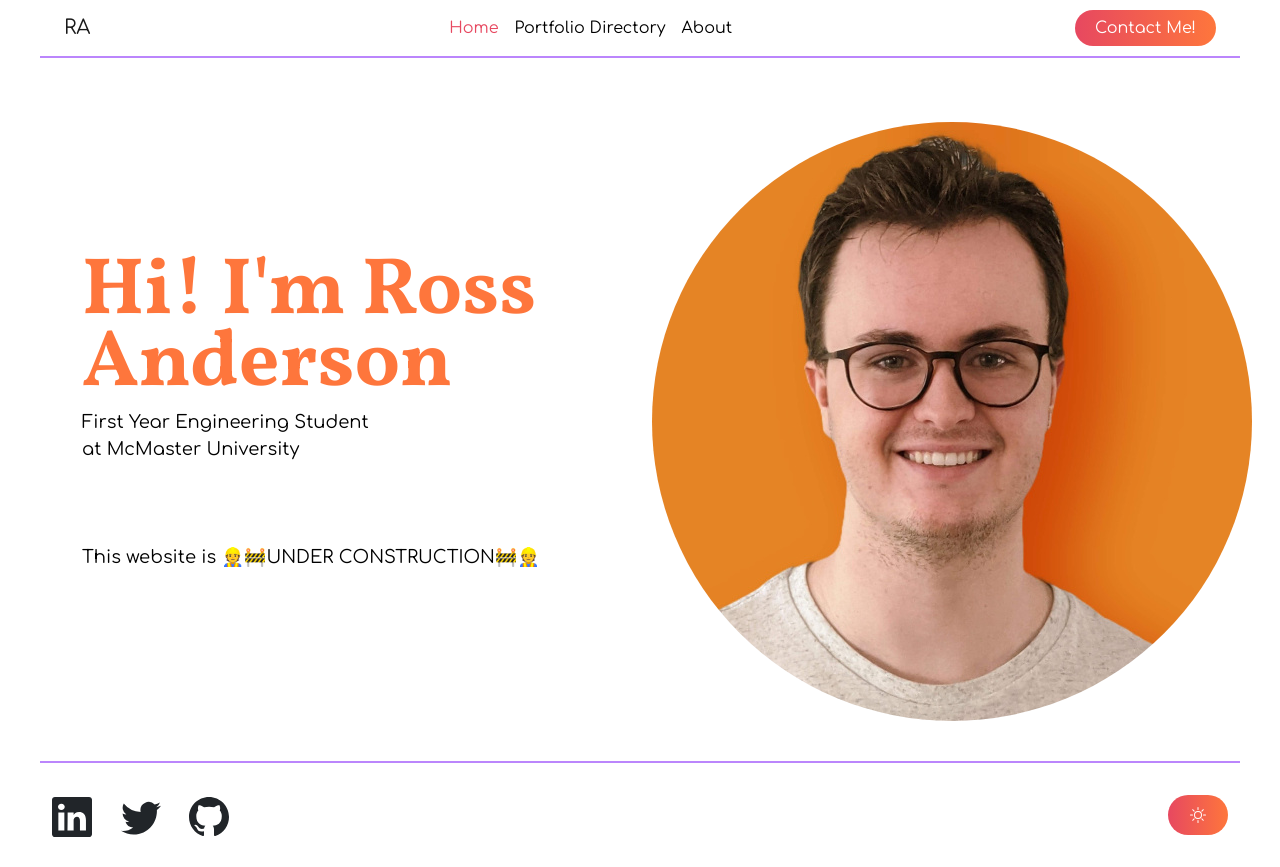
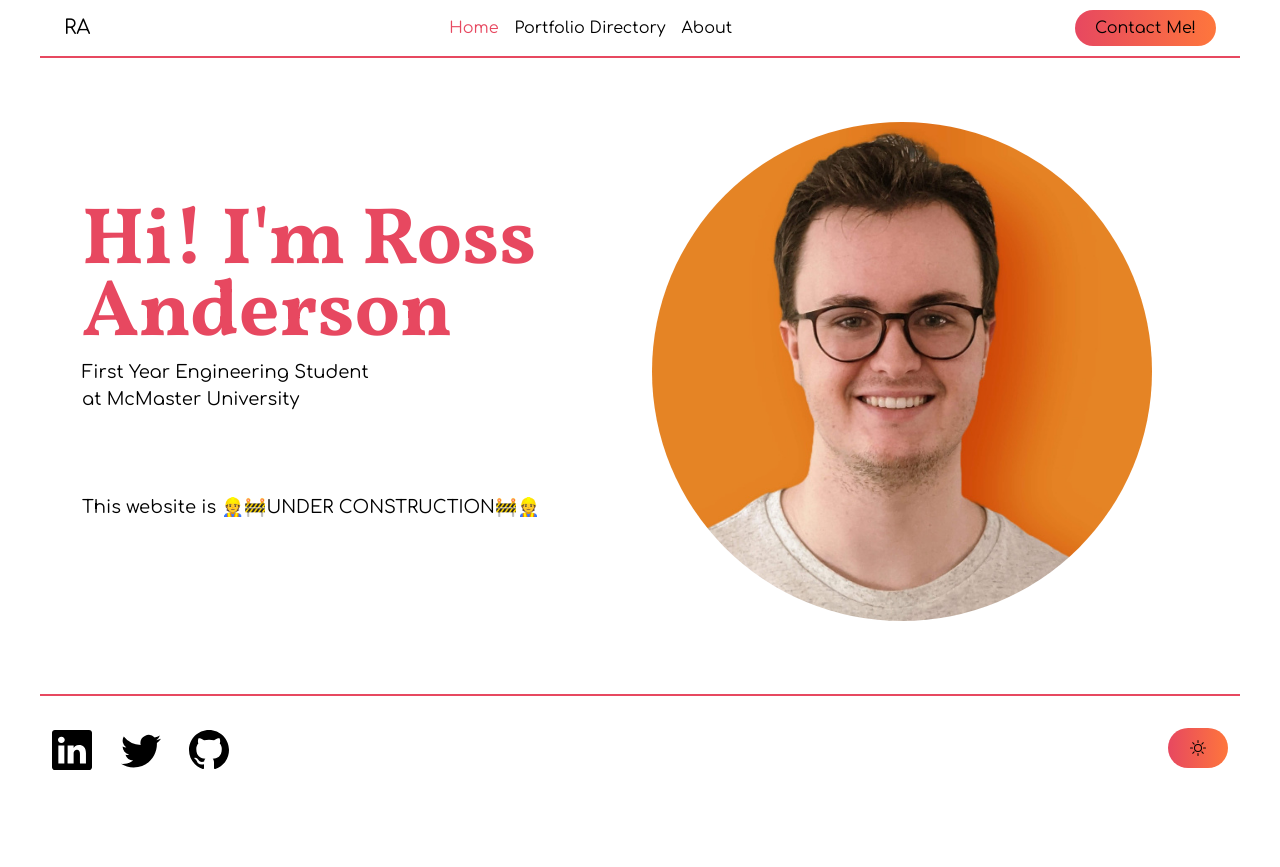
Before and after one commit to Muffinlord45/portfilioWebsite, a plain HTML site: page index.html in a window 1280 px wide. After the commit the page ends 800 px from the top, so only its background shows below. Drawn offline with nearby package versions, Linux system fonts and the light colour scheme; a web font is replaced by a local one.

Commit message:
fixed header lines

```diff
--- a/assets/css/styles.css
+++ b/assets/css/styles.css
@@ -12,7 +12,7 @@ body {
   --tertiary-color: var(--color5);
   --background-color: white;
   --text-color: black;
-  --button-text-color: var(--background-color);
+  --button-text-color: var(--text-color);
   --transition-delay: 0.2s;
   font-family: 'Comfortaa';
   height: 100vh;
@@ -24,37 +24,36 @@ body {
 body.dark {
   --primary-color: var(--color1);
   --secondary-color: var(--color2);
-  --button-text-color: white;
+  /*--button-text-color: black;*/
   --text-color: white;
   --background-color: #333;
 }
 
 h1 {
   font-family: 'Vollkorn SC';
-  overflow: hidden;
+  position: relative;
   text-align: center;
   color: var(--primary-color);
   align-items: start;
+  margin: 0.7em auto;
+  width: 100%;
+  overflow: hidden;
 }
 
 h1:before, h1:after {
-  background-color: var(--color1);
   content: "";
   display: inline-block;
-  height: 1px;
-  position: relative;
+  width: 50%;
+  margin: 0 .5em 0 -55%;
   vertical-align: middle;
-  width: 50%;
-}
-
-h1:before {
-  right: 0.5em;
-  margin-left: -50%;
+  border-bottom: 2px solid;
 }
 
 h1:after {
-  left: 0.5em;
-  margin-right: -50%;
+  margin: 0 -55% 0 .5em;
+}
+
+h1:before, h1:after content: ""; display: inline-block; width: 50%; margin: 0 .5em 0 -55%; vertical-align: middle; border-bottom: 1px solid; h1:after margin: 0 -55% 0 .5em; {
 }
 
 h2 {
@@ -80,9 +79,6 @@ h2 {
   box-shadow: var(--bs-btn-box-shadow-rgb)!important;
 }
 
-.theme-toggle-button {
-}
-
 main {
   padding: 1rem;
   flex-grow: 1;
@@ -91,7 +87,13 @@ main {
 .border-bottom {
   border-width: 2px!important;
   border-bottom-style: solid;
-  border-color: var(--color1)!important;
+  border-color: var(--primary-color)!important;
+}
+
+.border-top {
+  border-width: 2px!important;
+  border-top-style: solid;
+  border-color: var(--primary-color)!important;
 }
 
 .nav-link.active {
@@ -143,3 +145,7 @@ main {
 .img-wrapper-car:hover .img-text {
   opacity: 1;
 }
+
+svg.socialMediaIcon {
+  color: var(--text-color);
+}
--- a/assets/js/themeScript.js
+++ b/assets/js/themeScript.js
@@ -6,4 +6,5 @@ document.querySelector('.theme-toggle-button').addEventListener('click', () => {
 
     document.getElementById("meDark").classList.toggle('visually-hidden')
     document.getElementById("meLight").classList.toggle('visually-hidden')
+
 })
--- a/index.html
+++ b/index.html
@@ -18,7 +18,7 @@
 
 <body class="d-flex flex-column flex-grow-1">
     <nav class="navbar navbar-light navbar-expand-md border-bottom" style="margin-right: 40px;margin-left: 40px;padding-right: 12px;padding-left: 12px;padding-top: 08px;">
-        <div class="container-fluid"><a class="navbar-brand" href="#">RA</a><button data-bs-toggle="collapse" class="navbar-toggler" data-bs-target="#navcol-1"><span class="visually-hidden">Toggle navigation</span><span class="navbar-toggler-icon"></span></button>
+        <div class="container-fluid"><a class="navbar-brand" href="#" style="color: var(--text-color);">RA</a><button data-bs-toggle="collapse" class="navbar-toggler" data-bs-target="#navcol-1"><span class="visually-hidden">Toggle navigation</span><span class="navbar-toggler-icon"></span></button>
             <div class="collapse navbar-collapse d-flex flex-row m-auto" id="navcol-1">
                 <ul class="navbar-nav mx-auto">
                     <li class="nav-item"><a class="nav-link active" href="/">Home</a></li>
@@ -32,25 +32,25 @@
         <div class="container pt-4">
             <div class="row">
                 <div class="col-md-6 d-xl-flex flex-column justify-content-center align-items-start">
-                    <p class="d-xl-flex" style="font-size: 80px;font-family: Vollkorn, serif;font-weight: bold;line-height: 90%;margin-bottom: 8px;color: var(--color4);">Hi! I'm Ross<br>Anderson</p>
+                    <p class="d-xl-flex" style="font-size: 80px;font-family: Vollkorn, serif;font-weight: bold;line-height: 90%;margin-bottom: 8px;color: var(--primary-color);">Hi! I'm Ross<br>Anderson</p>
                     <p style="font-size: 18px;">First Year Engineering Student<br>at McMaster University<br><br><br><br>This website is&nbsp;👷🚧UNDER CONSTRUCTION🚧👷<br></p>
                 </div>
                 <div class="col-md-6">
-                    <div class="img-wrapper"><img id="meDark" class="visually-hidden" src="assets/img/me3.jpg" style="border-radius: 50%;width: 600px;"></div>
-                    <div class="img-wrapper"><img id="meLight" src="assets/img/me4.jpg" style="width: 600px;border-radius: 50%;"></div>
+                    <div class="img-wrapper"><img id="meDark" class="visually-hidden" src="assets/img/me3.jpg" style="border-radius: 50%;width: 500px;"></div>
+                    <div class="img-wrapper"><img id="meLight" src="assets/img/me4.jpg" style="width: 500px;border-radius: 50%;"></div>
                 </div>
             </div>
         </div>
     </main>
-    <footer class="text-center d-flex d-xxl-flex flex-row align-items-center align-items-xxl-center" style="margin-right: 40px;margin-left: 40px;padding-top: 8px;padding-right: 12px;padding-bottom: 8px;padding-left: 12px;border-top: 2px solid var(--color1);">
+    <footer class="text-center d-flex d-xxl-flex flex-row align-items-center align-items-xxl-center border-top" style="margin-right: 40px;margin-left: 40px;padding-top: 8px;padding-right: 12px;padding-bottom: 8px;padding-left: 12px;">
         <ul class="list-inline text-start py-1" style="margin-top: 10px;margin-bottom: 10px;">
-            <li class="list-inline-item me-4"><a class="fs-1 link-dark" href="https://www.linkedin.com/in/ross34anderson/" target="_blank"><svg xmlns="http://www.w3.org/2000/svg" width="1em" height="1em" fill="currentColor" viewBox="0 0 16 16" class="bi bi-linkedin fs-1">
+            <li class="list-inline-item me-4"><a class="fs-1 link-dark" href="https://www.linkedin.com/in/ross34anderson/" target="_blank"><svg xmlns="http://www.w3.org/2000/svg" width="1em" height="1em" fill="currentColor" viewBox="0 0 16 16" class="bi bi-linkedin fs-1 socialMediaIcon">
                         <path d="M0 1.146C0 .513.526 0 1.175 0h13.65C15.474 0 16 .513 16 1.146v13.708c0 .633-.526 1.146-1.175 1.146H1.175C.526 16 0 15.487 0 14.854V1.146zm4.943 12.248V6.169H2.542v7.225h2.401zm-1.2-8.212c.837 0 1.358-.554 1.358-1.248-.015-.709-.52-1.248-1.342-1.248-.822 0-1.359.54-1.359 1.248 0 .694.521 1.248 1.327 1.248h.016zm4.908 8.212V9.359c0-.216.016-.432.08-.586.173-.431.568-.878 1.232-.878.869 0 1.216.662 1.216 1.634v3.865h2.401V9.25c0-2.22-1.184-3.252-2.764-3.252-1.274 0-1.845.7-2.165 1.193v.025h-.016a5.54 5.54 0 0 1 .016-.025V6.169h-2.4c.03.678 0 7.225 0 7.225h2.4z"></path>
                     </svg></a></li>
-            <li class="list-inline-item me-4"><a class="fs-1 link-dark" href="https://twitter.com/ross34anderson" target="_blank"><svg xmlns="http://www.w3.org/2000/svg" width="1em" height="1em" fill="currentColor" viewBox="0 0 16 16" class="bi bi-twitter fs-1">
+            <li class="list-inline-item me-4"><a class="fs-1 link-dark" href="https://twitter.com/ross34anderson" target="_blank"><svg xmlns="http://www.w3.org/2000/svg" width="1em" height="1em" fill="currentColor" viewBox="0 0 16 16" class="bi bi-twitter fs-1 socialMediaIcon">
                         <path d="M5.026 15c6.038 0 9.341-5.003 9.341-9.334 0-.14 0-.282-.006-.422A6.685 6.685 0 0 0 16 3.542a6.658 6.658 0 0 1-1.889.518 3.301 3.301 0 0 0 1.447-1.817 6.533 6.533 0 0 1-2.087.793A3.286 3.286 0 0 0 7.875 6.03a9.325 9.325 0 0 1-6.767-3.429 3.289 3.289 0 0 0 1.018 4.382A3.323 3.323 0 0 1 .64 6.575v.045a3.288 3.288 0 0 0 2.632 3.218 3.203 3.203 0 0 1-.865.115 3.23 3.23 0 0 1-.614-.057 3.283 3.283 0 0 0 3.067 2.277A6.588 6.588 0 0 1 .78 13.58a6.32 6.32 0 0 1-.78-.045A9.344 9.344 0 0 0 5.026 15z"></path>
                     </svg></a></li>
-            <li class="list-inline-item"><a class="fs-1 link-dark" href="https://github.com/VioletTides" target="_blank"><svg xmlns="http://www.w3.org/2000/svg" width="1em" height="1em" fill="currentColor" viewBox="0 0 16 16" class="bi bi-github">
+            <li class="list-inline-item"><a class="fs-1 link-dark" href="https://github.com/VioletTides" target="_blank"><svg xmlns="http://www.w3.org/2000/svg" width="1em" height="1em" fill="currentColor" viewBox="0 0 16 16" class="bi bi-github socialMediaIcon">
                         <path d="M8 0C3.58 0 0 3.58 0 8c0 3.54 2.29 6.53 5.47 7.59.4.07.55-.17.55-.38 0-.19-.01-.82-.01-1.49-2.01.37-2.53-.49-2.69-.94-.09-.23-.48-.94-.82-1.13-.28-.15-.68-.52-.01-.53.63-.01 1.08.58 1.23.82.72 1.21 1.87.87 2.33.66.07-.52.28-.87.51-1.07-1.78-.2-3.64-.89-3.64-3.95 0-.87.31-1.59.82-2.15-.08-.2-.36-1.02.08-2.12 0 0 .67-.21 2.2.82.64-.18 1.32-.27 2-.27.68 0 1.36.09 2 .27 1.53-1.04 2.2-.82 2.2-.82.44 1.1.16 1.92.08 2.12.51.56.82 1.27.82 2.15 0 3.07-1.87 3.75-3.65 3.95.29.25.54.73.54 1.48 0 1.07-.01 1.93-.01 2.2 0 .21.15.46.55.38A8.012 8.012 0 0 0 16 8c0-4.42-3.58-8-8-8z"></path>
                     </svg></a></li>
         </ul><button class="btn btn-primary d-inline-flex d-xl-flex justify-content-md-center theme-toggle-button" type="button" style="margin-left: auto;height: 40px;padding: 10px;width: 60px;"><svg xmlns="http://www.w3.org/2000/svg" width="1em" height="1em" fill="currentColor" viewBox="0 0 16 16" class="bi bi-moon visually-hidden" id="moon" style="margin: 0px;">
```
